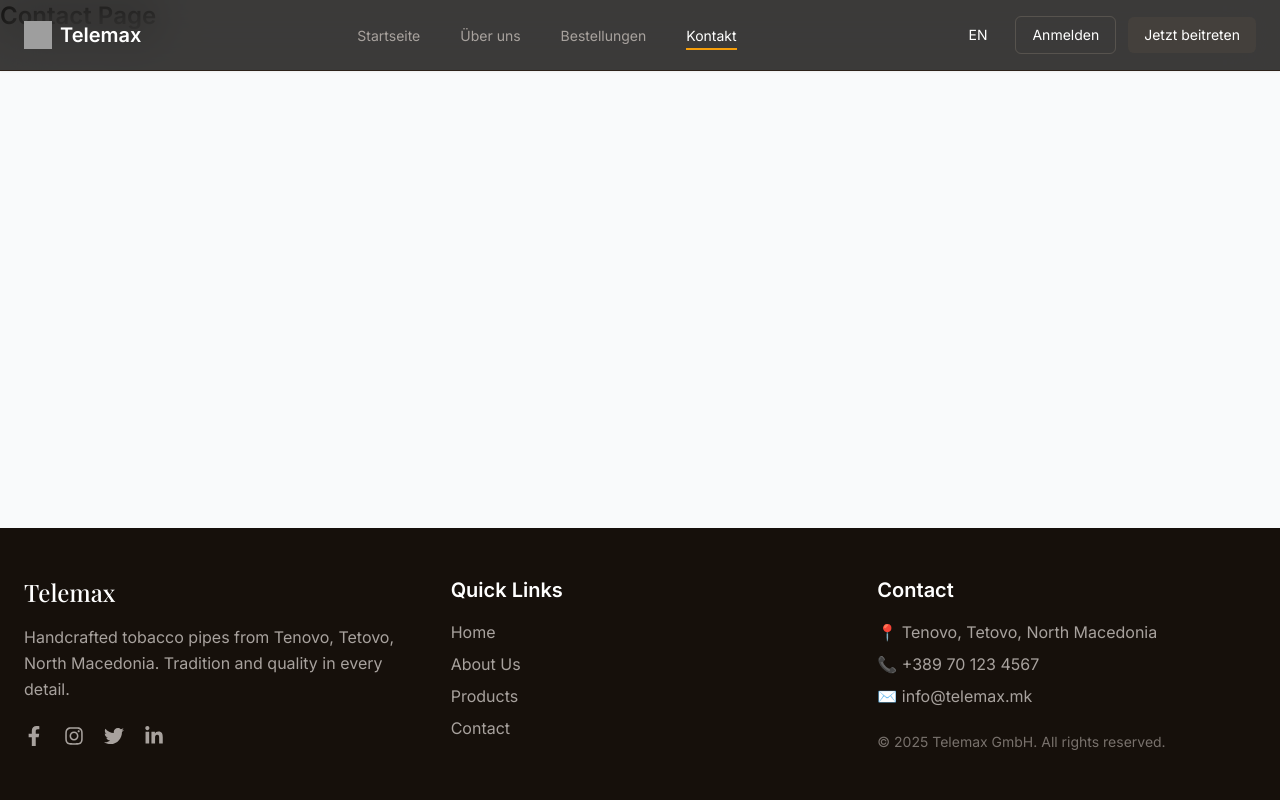
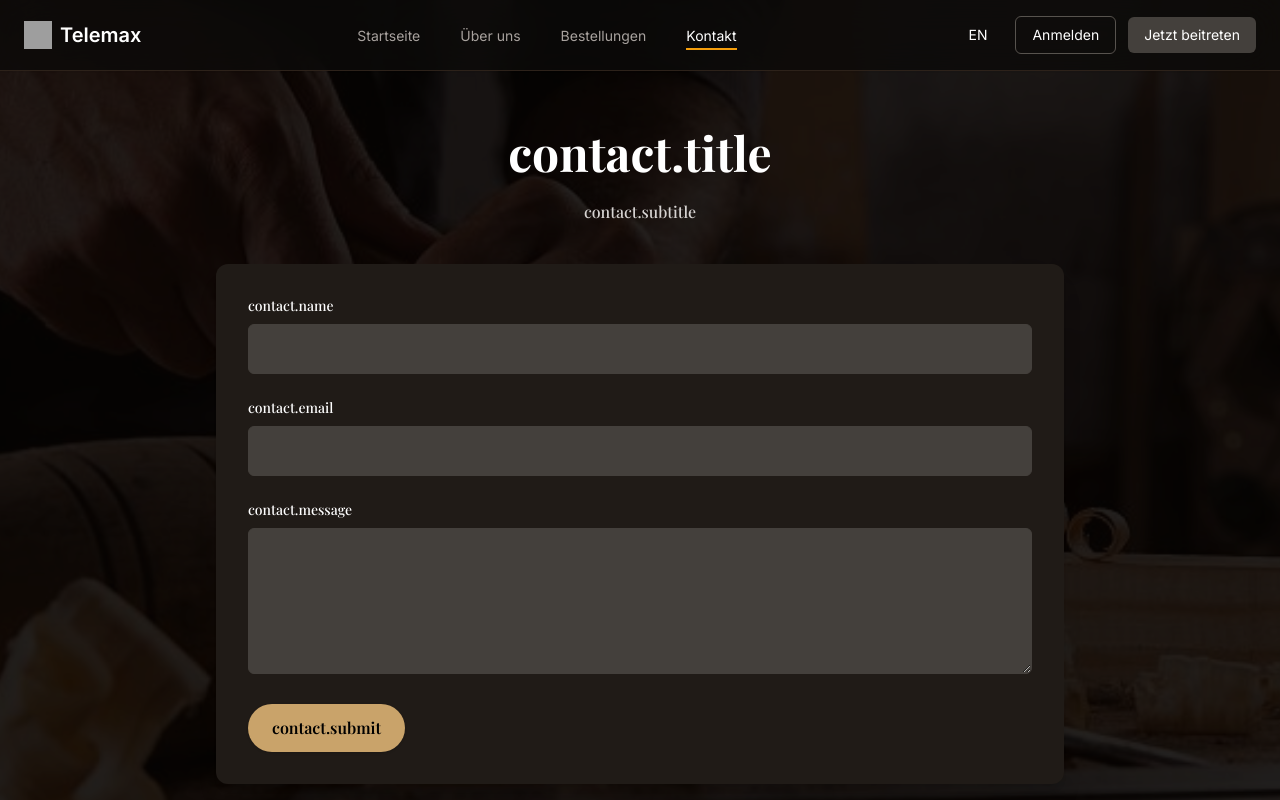
Before and after one commit to andet-art/telemax-web, a React (Vite) app: page /contact in a window 1280 px wide. Shown: the top 800 px of the page. Built offline with nearby package versions, Linux system fonts and the light colour scheme; grey boxes are pictures that could not be loaded.

Commit message:
made contact page, changed the styling on signin and signup

```diff
--- a/src/pages/Contact.tsx
+++ b/src/pages/Contact.tsx
@@ -1,3 +1,119 @@
-// src/pages/Contact.tsx
-const Contact = () => <h1 className="text-2xl font-bold">Contact Page</h1>;
+import { useState } from "react";
+import { motion } from "framer-motion";
+import { useLang } from "../context/LanguageContext";
+import contactBg from "../assets/artisan2.jpg";
+
+const Contact = () => {
+  const { t } = useLang();
+  const [formData, setFormData] = useState({
+    name: "",
+    email: "",
+    message: "",
+  });
+
+  const handleChange = (e: React.ChangeEvent<HTMLInputElement | HTMLTextAreaElement>) => {
+    setFormData({ ...formData, [e.target.name]: e.target.value });
+  };
+
+  const handleSubmit = (e: React.FormEvent) => {
+    e.preventDefault();
+    console.log("Form Submitted", formData);
+    // Here you'd send the data to your backend
+  };
+
+  return (
+    <div className="bg-[#1a120b] text-white overflow-hidden font-serif relative min-h-screen">
+      {/* Background Image */}
+      <img
+        src={contactBg}
+        alt="Contact background"
+        className="absolute inset-0 w-full h-full object-cover opacity-40"
+      />
+      <div className="absolute inset-0 bg-black/70 z-0" />
+
+      {/* Contact Section */}
+      <main className="relative z-10 px-6 py-32 max-w-4xl mx-auto text-center">
+        <motion.h1
+          initial={{ opacity: 0, y: -20 }}
+          animate={{ opacity: 1, y: 0 }}
+          transition={{ duration: 0.8 }}
+          className="text-4xl sm:text-5xl font-bold mb-6"
+        >
+          {t("contact.title") || "Contact Us"}
+        </motion.h1>
+
+        <motion.p
+          initial={{ opacity: 0, y: 10 }}
+          animate={{ opacity: 1, y: 0 }}
+          transition={{ delay: 0.2, duration: 0.6 }}
+          className="text-stone-300 max-w-2xl mx-auto mb-10"
+        >
+          {t("contact.subtitle") ||
+            "We’re here to answer your questions, hear your feedback, and assist with your custom orders."}
+        </motion.p>
+
+        <motion.form
+          initial={{ opacity: 0, scale: 0.95 }}
+          animate={{ opacity: 1, scale: 1 }}
+          transition={{ delay: 0.3, duration: 0.6 }}
+          onSubmit={handleSubmit}
+          className="space-y-6 bg-[#201b17] p-8 rounded-xl shadow-xl text-left"
+        >
+          <div>
+            <label htmlFor="name" className="block text-sm font-medium mb-2 text-white">
+              {t("contact.name") || "Name"}
+            </label>
+            <input
+              type="text"
+              name="name"
+              id="name"
+              value={formData.name}
+              onChange={handleChange}
+              required
+              className="w-full px-4 py-3 rounded-md bg-stone-700 border border-stone-700 text-white focus:outline-none focus:ring-2 focus:ring-[#c9a36a]"
+            />
+          </div>
+
+          <div>
+            <label htmlFor="email" className="block text-sm font-medium mb-2 text-white">
+              {t("contact.email") || "Email"}
+            </label>
+            <input
+              type="email"
+              name="email"
+              id="email"
+              value={formData.email}
+              onChange={handleChange}
+              required
+              className="w-full px-4 py-3 rounded-md bg-stone-700 border border-stone-700 text-white focus:outline-none focus:ring-2 focus:ring-[#c9a36a]"
+            />
+          </div>
+
+          <div>
+            <label htmlFor="message" className="block text-sm font-medium mb-2 text-white">
+              {t("contact.message") || "Message"}
+            </label>
+            <textarea
+              name="message"
+              id="message"
+              rows={5}
+              value={formData.message}
+              onChange={handleChange}
+              required
+              className="w-full px-4 py-3 rounded-md bg-stone-700 border border-stone-700 text-white focus:outline-none focus:ring-2 focus:ring-[#c9a36a]"
+            />
+          </div>
+
+          <button
+            type="submit"
+            className="bg-[#c9a36a] hover:bg-[#b8915b] text-black px-6 py-3 rounded-full font-semibold transition shadow"
+          >
+            {t("contact.submit") || "Send Message"}
+          </button>
+        </motion.form>
+      </main>
+    </div>
+  );
+};
+
 export default Contact;
--- a/src/pages/signin.tsx
+++ b/src/pages/signin.tsx
@@ -1,4 +1,3 @@
-// src/pages/SignIn.tsx
 import { useState } from "react";
 import { useNavigate } from "react-router-dom";
 
@@ -22,35 +21,39 @@ const SignIn = () => {
     setLoading(true);
     setError(null);
     try {
-      const res = await fetch('/api/signin.php', {
-        method: 'POST',
-        headers: { 'Content-Type': 'application/json' },
+      const res = await fetch("/api/signin.php", {
+        method: "POST",
+        headers: { "Content-Type": "application/json" },
         body: JSON.stringify(form),
-        credentials: 'include', // to send cookies for session
+        credentials: "include",
       });
       const data = await res.json();
       if (res.ok && data.success) {
-        localStorage.setItem('user', JSON.stringify(data.user));
-        navigate('/home');
+        localStorage.setItem("user", JSON.stringify(data.user));
+        navigate("/home");
       } else {
-        setError(data.message || 'Sign in failed');
+        setError(data.message || "Sign in failed");
       }
     } catch (err) {
-      setError('Server error. Please try again later.');
+      setError("Server error. Please try again later.");
     } finally {
       setLoading(false);
     }
   };
 
   return (
-    <main className="min-h-screen bg-stone-950 text-white flex items-center justify-center px-4">
+    <main className="min-h-screen bg-[#14110f] text-white flex items-center justify-center px-4">
       <form
         onSubmit={handleSubmit}
-        className="bg-stone-800 border border-stone-700 rounded-lg p-8 w-full max-w-md shadow-lg"
+        className="bg-[#1e1b18] border border-stone-800 rounded-xl p-8 w-full max-w-md shadow-lg"
       >
-        <h1 className="text-3xl font-semibold mb-6 text-center">Sign In</h1>
+        <h1 className="text-3xl font-semibold mb-6 text-center text-white tracking-wide">
+          Sign In
+        </h1>
 
-        {error && <p className="text-red-400 text-center mb-4">{error}</p>}
+        {error && (
+          <p className="text-red-400 text-center mb-4 font-medium">{error}</p>
+        )}
 
         <div className="space-y-4">
           <input
@@ -59,7 +62,7 @@ const SignIn = () => {
             placeholder="Email"
             value={form.email}
             onChange={handleChange}
-            className="w-full bg-stone-700 text-white px-4 py-2 rounded outline-none focus:ring-2 focus:ring-amber-500"
+            className="w-full bg-[#13100d] text-white placeholder:text-stone-400 px-4 py-2 rounded-md border border-stone-700 focus:outline-none focus:ring-2 focus:ring-[#c9a36a]"
             required
           />
           <input
@@ -68,7 +71,7 @@ const SignIn = () => {
             placeholder="Password"
             value={form.password}
             onChange={handleChange}
-            className="w-full bg-stone-700 text-white px-4 py-2 rounded outline-none focus:ring-2 focus:ring-amber-500"
+            className="w-full bg-[#13100d] text-white placeholder:text-stone-400 px-4 py-2 rounded-md border border-stone-700 focus:outline-none focus:ring-2 focus:ring-[#c9a36a]"
             required
           />
         </div>
@@ -76,15 +79,15 @@ const SignIn = () => {
         <button
           type="submit"
           disabled={loading}
-          className="w-full mt-6 bg-amber-600 hover:bg-amber-700 transition py-2 rounded text-white font-medium disabled:opacity-50"
+          className="w-full mt-6 bg-stone-700 hover:bg-stone-600 transition py-2 rounded-md text-white font-medium shadow-sm disabled:opacity-50"
         >
-          {loading ? 'Signing In...' : 'Sign In'}
+          {loading ? "Signing In..." : "Sign In"}
         </button>
 
-        <p className="text-center text-sm mt-4">
-          Don’t have an account?{' '}
+        <p className="text-center text-sm mt-4 text-stone-400">
+          Don’t have an account?{" "}
           <span
-            className="text-amber-400 cursor-pointer hover:underline"
+            className="text-[#c9a36a] cursor-pointer hover:underline"
             onClick={() => navigate("/signup")}
           >
             Sign up
--- a/src/pages/signup.tsx
+++ b/src/pages/signup.tsx
@@ -1,4 +1,3 @@
-// src/pages/SignUp.tsx
 import { useState } from "react";
 import { useNavigate } from "react-router-dom";
 
@@ -6,7 +5,11 @@ type Form = { name: string; email: string; password: string };
 
 export default function SignUp() {
   const navigate = useNavigate();
-  const [form, setForm] = useState<Form>({ name: "", email: "", password: "" });
+  const [form, setForm] = useState<Form>({
+    name: "",
+    email: "",
+    password: "",
+  });
   const [error, setError] = useState<string | null>(null);
   const [loading, setLoading] = useState(false);
 
@@ -18,8 +21,6 @@ export default function SignUp() {
     setLoading(true);
     setError(null);
 
-  console.log("▶️ Signing up with payload:", form);
-
     try {
       const res = await fetch("/api/signup.php", {
         method: "POST",
@@ -27,7 +28,6 @@ export default function SignUp() {
         body: JSON.stringify(form),
       });
 
-    // Log status and raw text if parsing fails
       let data: any;
       try {
         data = await res.json();
@@ -37,57 +37,79 @@ export default function SignUp() {
         throw parseErr;
       }
 
-    console.log(`⬅️ Response status ${res.status}:`, data);
-
       if (res.ok && data.success) {
-      console.log("✅ Signup succeeded, navigating to /signin");
         navigate("/signin");
       } else {
-      console.warn("⚠️ Signup failed:", data);
         setError(data.message || `Sign up failed (status ${res.status})`);
       }
     } catch (err: any) {
-    console.error("🔥 Fetch or parsing error:", err);
-    setError("Server error—please try again later.");
+      console.error("🔥 Error during signup:", err);
+      setError("Server error — please try again later.");
     } finally {
       setLoading(false);
     }
   };
 
-
   return (
-    <main className="min-h-screen bg-stone-950 text-white flex items-center justify-center px-4">
+    <main className="min-h-screen bg-[#14110f] text-white flex items-center justify-center px-4">
       <form
         onSubmit={handleSubmit}
-        className="bg-stone-800 border border-stone-700 rounded-lg p-8 w-full max-w-md shadow-lg"
+        className="bg-[#1e1b18] border border-stone-800 rounded-xl p-8 w-full max-w-md shadow-lg"
       >
-        <h1 className="text-3xl font-semibold mb-6 text-center">Sign Up</h1>
-        {error && <p className="text-red-400 text-center mb-4">{error}</p>}
+        <h1 className="text-3xl font-semibold mb-6 text-center text-white tracking-wide">
+          Sign Up
+        </h1>
+
+        {error && (
+          <p className="text-red-400 text-center mb-4 font-medium">{error}</p>
+        )}
 
         <div className="space-y-4">
           <input
-            name="name" placeholder="Full Name" value={form.name}
-            onChange={handleChange} required
-            className="w-full bg-stone-700 px-4 py-2 rounded focus:ring-2 focus:ring-amber-500"
+            name="name"
+            placeholder="Full Name"
+            value={form.name}
+            onChange={handleChange}
+            required
+            className="w-full bg-[#13100d] text-white placeholder:text-stone-400 px-4 py-2 rounded-md border border-stone-700 focus:outline-none focus:ring-2 focus:ring-[#c9a36a]"
           />
           <input
-            name="email" type="email" placeholder="Email" value={form.email}
-            onChange={handleChange} required
-            className="w-full bg-stone-700 px-4 py-2 rounded focus:ring-2 focus:ring-amber-500"
+            name="email"
+            type="email"
+            placeholder="Email"
+            value={form.email}
+            onChange={handleChange}
+            required
+            className="w-full bg-[#13100d] text-white placeholder:text-stone-400 px-4 py-2 rounded-md border border-stone-700 focus:outline-none focus:ring-2 focus:ring-[#c9a36a]"
           />
           <input
-            name="password" type="password" placeholder="Password" value={form.password}
-            onChange={handleChange} required
-            className="w-full bg-stone-700 px-4 py-2 rounded focus:ring-2 focus:ring-amber-500"
+            name="password"
+            type="password"
+            placeholder="Password"
+            value={form.password}
+            onChange={handleChange}
+            required
+            className="w-full bg-[#13100d] text-white placeholder:text-stone-400 px-4 py-2 rounded-md border border-stone-700 focus:outline-none focus:ring-2 focus:ring-[#c9a36a]"
           />
         </div>
 
         <button
-          type="submit" disabled={loading}
-          className="w-full mt-6 bg-amber-600 hover:bg-amber-700 py-2 rounded disabled:opacity-50"
+          type="submit"
+          disabled={loading}
+          className="w-full mt-6 bg-stone-700 hover:bg-stone-600 transition py-2 rounded-md text-white font-medium shadow-sm disabled:opacity-50"
         >
           {loading ? "Signing Up…" : "Sign Up"}
         </button>
+
+        <p className="text-center text-sm mt-4 text-stone-400">
+          Already have an account?{" "}
+          <span
+            className="text-[#c9a36a] cursor-pointer hover:underline"
+            onClick={() => navigate("/signin")}
+          >
+            Sign in
+          </span>
+        </p>
       </form>
     </main>
   );
```
Lines whose indentation alone changed are shown as unchanged.
